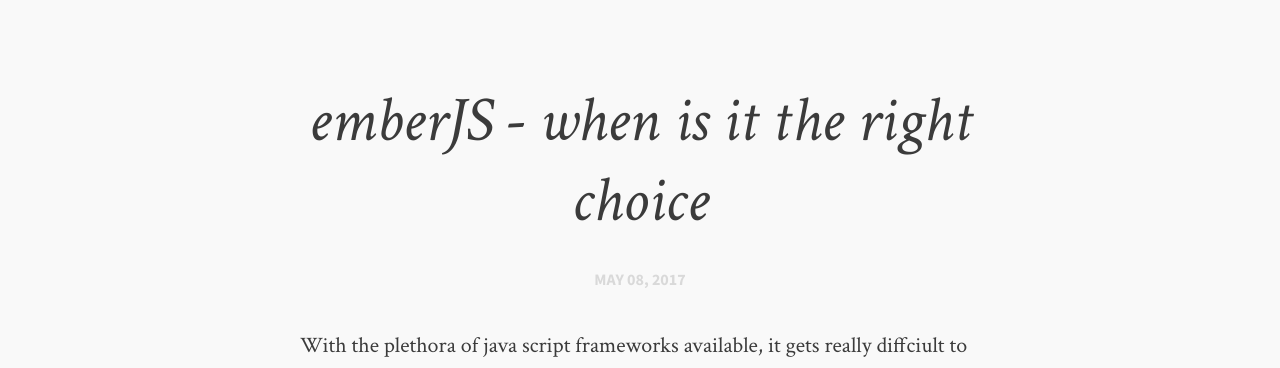
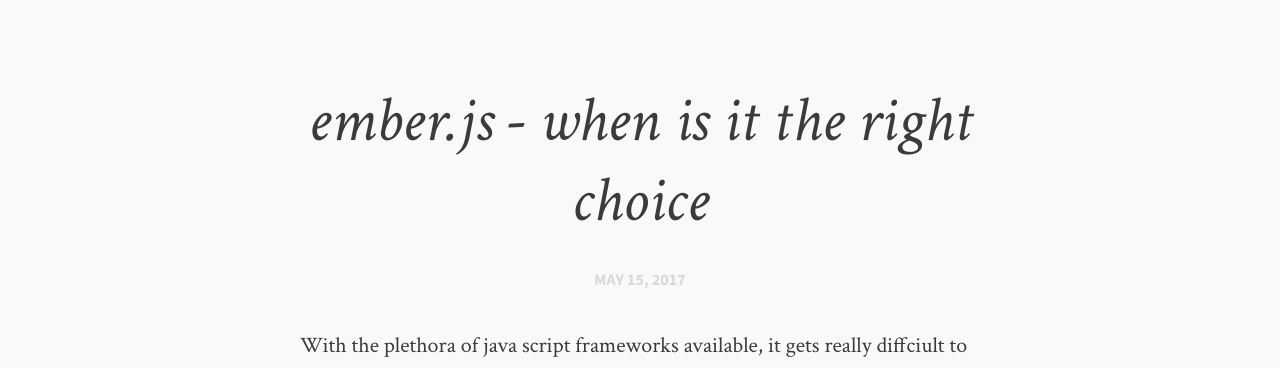
Before and after one commit to CosmicCoder96/CosmicCoder96.github.io, a Jekyll site: the page built from _posts/2017-05-17-emberJS-the-when-is-it-the-right-choice.md, in a window 1280 px wide and 900 px high, scrolled down 371 px. Shown: the part 181-549 px from the top of the window. Built offline with Jekyll 4.4.1, drawn with Linux system fonts in a browser that asks for light colours; comment, search, counter and statistics services are not loaded; some of the changed text lies outside the part shown.

Commit message:
Fixed date and title

```diff
--- a/_posts/2017-05-17-emberJS-the-when-is-it-the-right-choice.md
+++ b/_posts/2017-05-17-emberJS-the-when-is-it-the-right-choice.md
@@ -1,7 +1,7 @@
 ---
 layout: post
-title:  emberJS - when is it the right choice
-date:   2017-05-09 03:33:34 +0530
+title:  ember.js - when is it the right choice
+date:   2017-05-16 03:33:34 +0530
 ---
 
 With the plethora of java script frameworks available, it gets really diffciult to decide, which one is actually the right choice for a project, especially for the not so experienced developers who are just starting out. Every month a new framework arrives, and the exisiting ones keep activiely updating themselves often.  This article covers one such framework **emberJS**  and highlights it's advantages over others and with an example demostorates it's usefulness.
```
